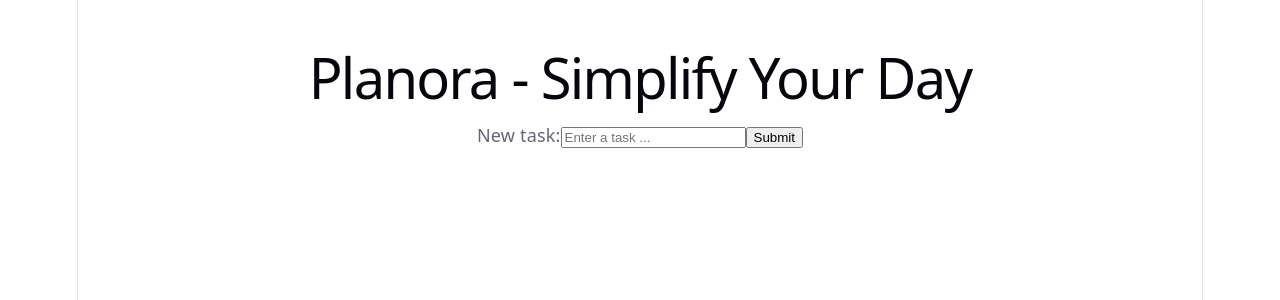
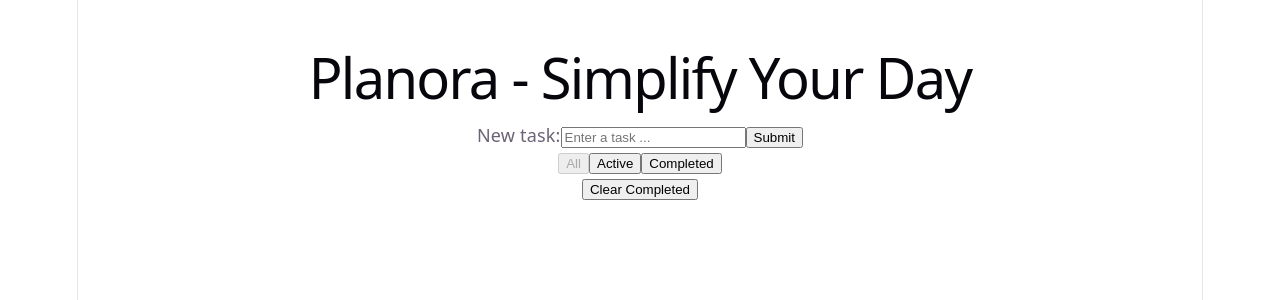
Before and after one commit to divzmadhu/mod-10-lab-03-react-todo-context-app, a React (Vite) app: page / in a window 1280 px wide. Shown: the top 300 px of the page. Built offline with nearby package versions, Linux system fonts and the light colour scheme.

Commit message:
Implement FilterButtons component

```diff
--- a/src/components/FilterButtons/FilterButtons.tsx
+++ b/src/components/FilterButtons/FilterButtons.tsx
@@ -0,0 +1,41 @@
+import { useContext } from "react";
+import FilterContext from "../../context/FilterContext";
+
+export default function FilterButtons() {
+
+    // Access FilterContext
+    const context = useContext(FilterContext);
+
+    // Check whether Context is available
+    if (!context) {
+        throw new Error("FilterButtons must be used inside FilterProvider");
+    }
+
+    // Extract filter and setFilter
+    const { filter, setFilter } = context;
+
+    return (
+        <div>
+            <button
+                onClick={() => setFilter("all")}
+                disabled={filter === "all"}
+            >
+                All
+            </button>
+
+            <button
+                onClick={() => setFilter("active")}
+                disabled={filter === "active"}
+            >
+                Active
+            </button>
+
+            <button
+                onClick={() => setFilter("completed")}
+                disabled={filter === "completed"}
+            >
+                Completed
+            </button>
+        </div>
+    );
+}
--- a/src/components/TodoList/TodoList.tsx
+++ b/src/components/TodoList/TodoList.tsx
@@ -3,6 +3,8 @@
 import { useContext } from "react";
 import TodoContext from "../../context/TodoContext";
 import TodoItem from "../TodoItem/TodoItem";
+import FilterContext from "../../context/FilterContext";
+import FilterButtons from "../FilterButtons/FilterButtons";
 
 
 // 2. Create TodoList component
@@ -10,21 +12,40 @@ export default function TodoList() {
 
     // 3. Access TodoContext
     const context = useContext(TodoContext);
+    const filterContext = useContext(FilterContext);
 
     // 4. Check whether Context is available
     if (!context) {
         throw new Error("TodoList must be used in inside TodoProvider");
     }
 
+    if (!filterContext) {
+        throw new Error("TodoList must be used inside FilterProvider");
+    }
 
     // 5. Extract todos array
-    const { todos } = context;
+    const { todos, clearCompleted } = context;
+    const { filter } = filterContext;
+
+    const filteredTodos = todos.filter((singleTodo) => {
+
+        if (filter === "active") {
+            return !singleTodo.completed;
+        }
+
+        if (filter === "completed") {
+            return singleTodo.completed;
+        }
+
+        return true;
+    });
 
     // 6. Return the UI
     return (
         <div>
+            <FilterButtons />
             {
-                todos.map((singleTodo) => {
+                filteredTodos.map((singleTodo) => {
                     return (
                         <TodoItem
                             key={singleTodo.id}
@@ -35,7 +56,9 @@ export default function TodoList() {
 
             }
 
-
+            <button onClick={clearCompleted}>
+                Clear Completed
+            </button>
         </div>
     );
 }
```
